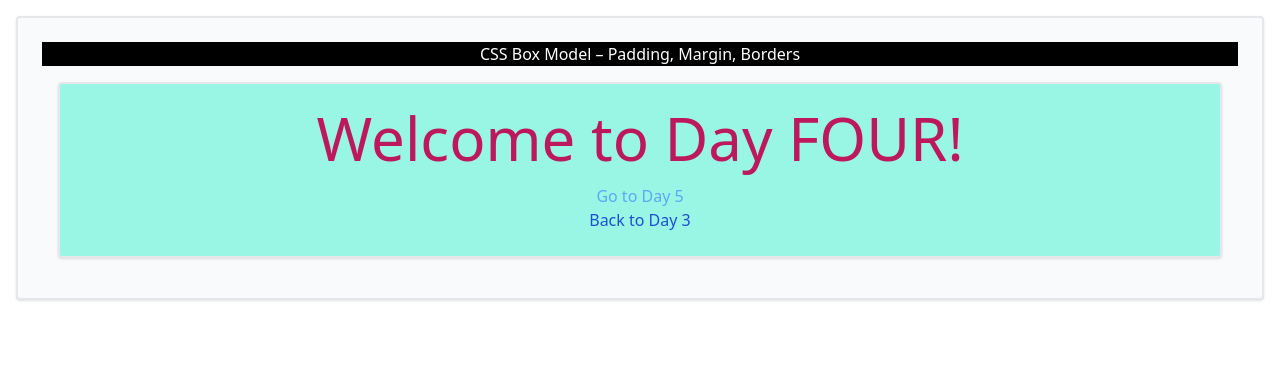
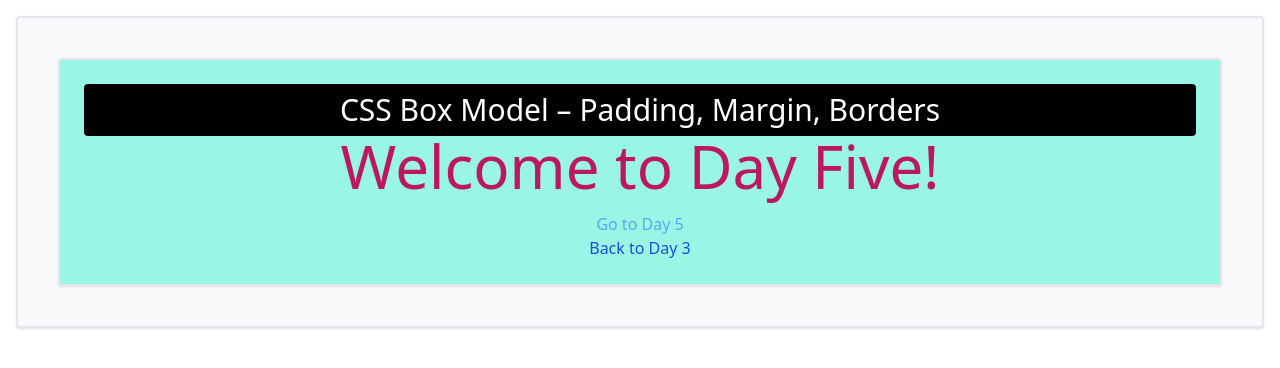
Before and after one commit to abyssiniatech/MERN-180, a plain HTML site: page Day5/index.html in a window 1280 px wide. Drawn offline with nearby package versions, Linux system fonts and the light colour scheme.

Commit message:
day five

```diff
--- a/Day5/index.html
+++ b/Day5/index.html
@@ -12,9 +12,9 @@
       <!-- Day  5 -->
        <div class="bg-gray-50 rounded shadow p-6 m-4 border-2">
 
-           <h1 class="bg-black text-center text-white">CSS Box Model – Padding, Margin, Borders</h1>
-       <div class="bg-teal-200 rounded shadow text-center p-6 m-4 border-2">
-        <h1 class="text-6xl text-pink-700 fw-bold mb-4">Welcome to Day FOUR!</h1>
+           <div class="bg-teal-200 rounded shadow text-center p-6 m-4 border-2">
+           <h1 class="bg-black text-center text-white text-3xl rounded p-2">CSS Box Model – Padding, Margin, Borders</h1>
+        <h1 class="text-6xl text-pink-700 fw-bold mb-4">Welcome to Day Five!</h1>
          <!-- go to day 06 -->
          <div>
             <a class="text-blue-400 text-uppercase" href="../Day5/Index.html">Go to Day 5</a>
```
